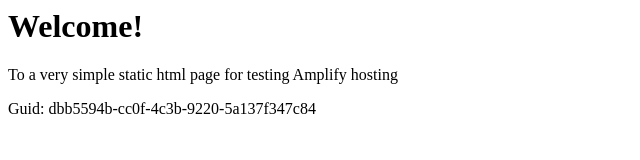
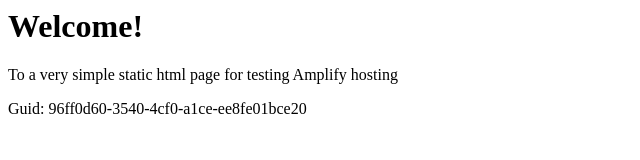
Before and after one commit to aws-aemilia-icn/Github-PR-Commit-Integration-Test-DoNotTouch-GitHubWebhookPushCanaryTest-v1-preprod-ap-northeast-2, a website: page src/index.html in a window 1280 px wide. Shown: the full height of the page, 0-640 px from the left. Drawn offline with Linux system fonts and the light colour scheme.

Commit message:
commit from integ tests

```diff
--- a/src/index.html
+++ b/src/index.html
@@ -12,6 +12,6 @@
 <body>
     <h1>Welcome!</h1>
     <p>To a very simple static html page for testing Amplify hosting</p>
-    <p>Guid: dbb5594b-cc0f-4c3b-9220-5a137f347c84</p></body>
+    <p>Guid: 96ff0d60-3540-4cf0-a1ce-ee8fe01bce20</p></body>
 
 </html>
```
